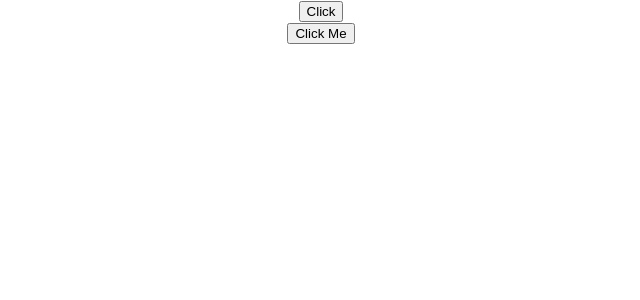
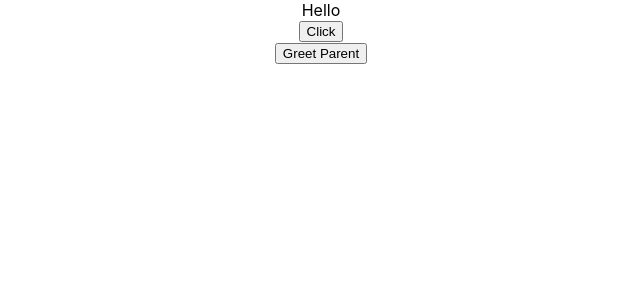
Before and after one commit to dhruvshah01/React.js, a React (Create React App) app in the folder hello-world/: page / in a window 1280 px wide. Shown: the top 300 px of the page, without its empty margins (319-959 px from the left). Built offline with nearby package versions, Linux system fonts and the light colour scheme.

Commit message:
Day-4 Commit

```diff
--- a/hello-world/src/App.js
+++ b/hello-world/src/App.js
@@ -8,6 +8,8 @@ import Counter from './Components/Counter';
 import Destructuring from './Components/Destructuring';
 import FunctionClick from './Components/FunctionClick';
 import ClassClick from './Components/ClassClick';
+import EventBind from './Components/EventBind';
+import ParentComponent from './Components/ParentComponent';
 
 function App() {
   return (
@@ -22,9 +24,11 @@ function App() {
       <Welcome name = "Dwayne" lastName = "Johnson"> </Welcome>
       <Message> </Message>
       <Counter> </Counter>
-      <Destructuring name = "Dhruv" lastName = "Shah"> </Destructuring>*/}
+      <Destructuring name = "Dhruv" lastName = "Shah"> </Destructuring>
       <FunctionClick />
-      <ClassClick></ClassClick>
+      <ClassClick></ClassClick>*/}
+      <EventBind> </EventBind>
+      <ParentComponent> </ParentComponent>
   </div>
   );
 }
--- /dev/null
+++ b/hello-world/src/Components/ChildComponent.js
@@ -0,0 +1,11 @@
+import React from 'react'
+
+function ChildComponent(props) {
+  return (
+    <div>
+      <button onClick={() => props.greetHandler("Hello") }>Greet Parent</button>
+    </div>
+  )
+}
+
+export default ChildComponent
--- /dev/null
+++ b/hello-world/src/Components/EventBind.js
@@ -0,0 +1,47 @@
+import React, { Component } from 'react'
+
+class EventBind extends Component {
+
+    constructor(props) {
+      super(props)
+
+      this.state = {
+         message: 'Hello'
+      }
+
+      this.clickHandler = this.clickHandler.bind(this)
+    }
+
+    /*clickHandler(){
+        this.setState({
+            message: "GoodBye"
+        })
+    }*/
+
+    // Method 4
+    clickHandler = () =>{
+        this.setState({
+            message: "GoodBye"
+        })
+    }
+
+  render() {
+    return (
+      <div>
+        <div>{this.state.message}</div>
+        {/* Method 1: Event Binding in Render Method
+        <button onClick={this.clickHandler.bind(this)}> Click</button> */}
+
+
+        {/* Method 2: Using Arrow/Lambda Expression
+        <button onClick={() => this.clickHandler()}> Click</button>  */}
+
+        {/* Method 3 (Best Approach): Constructor Based Event Binding */}
+        <button onClick={this.clickHandler}> Click</button>
+
+      </div>
+    )
+  }
+}
+
+export default EventBind
--- /dev/null
+++ b/hello-world/src/Components/ParentComponent.js
@@ -0,0 +1,29 @@
+import React, { Component } from 'react'
+import ChildComponent from './ChildComponent'
+
+export class ParentComponent extends Component {
+
+    constructor(props) {
+      super(props)
+
+      this.state = {
+         parentName: "parent"
+      }
+
+      this.greetParent = this.greetParent.bind(this)
+    }
+
+  greetParent(str){
+    alert(`Hello ${this.state.parentName} from ${str}`)
+  }
+
+  render() {
+    return (
+      <div>
+        <ChildComponent greetHandler = {this.greetParent}> </ChildComponent>
+      </div>
+    )
+  }
+}
+
+export default ParentComponent
```
Also changed, not shown: 2 other files (tests, documents, lock files or other folders).
